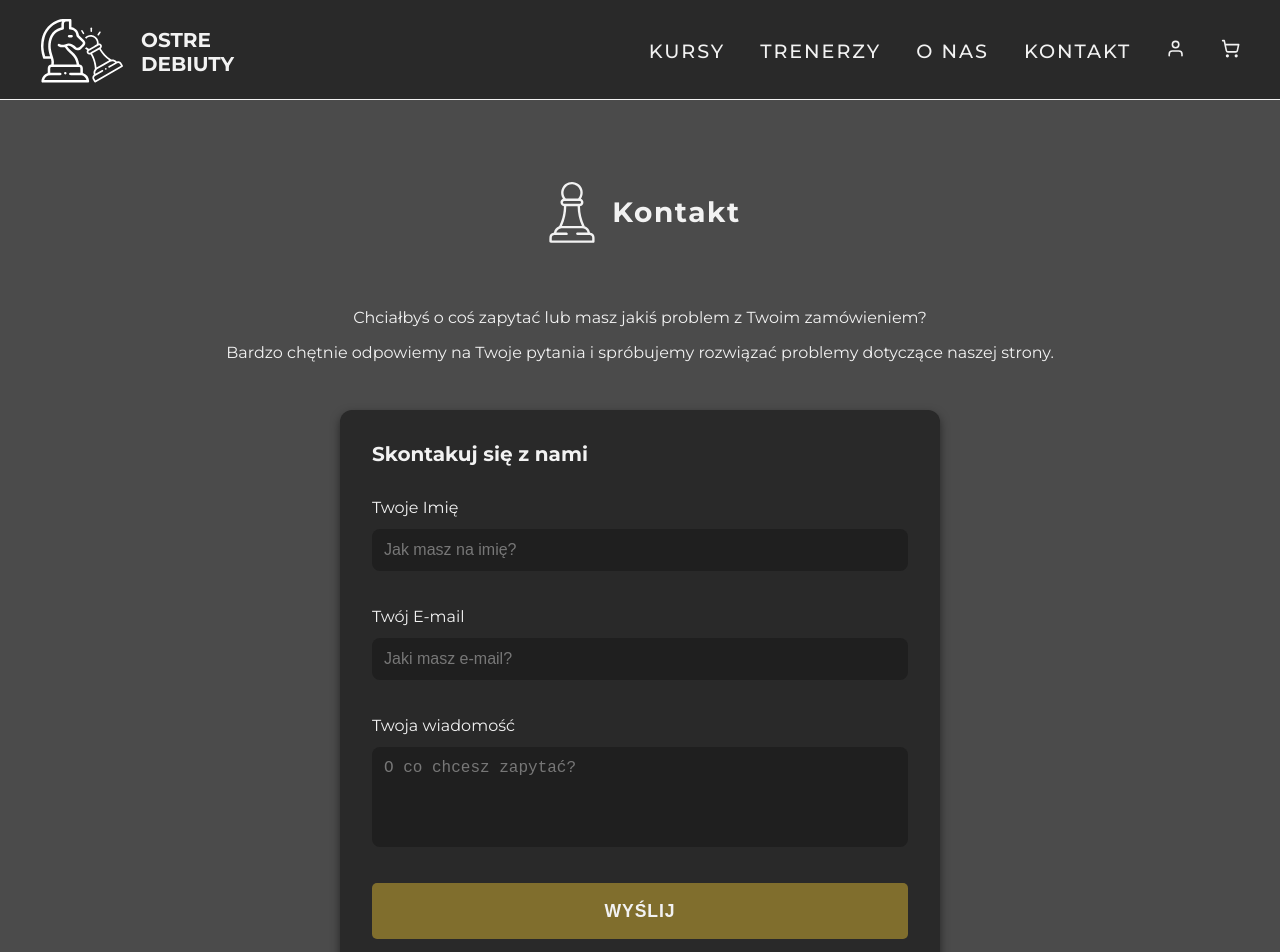
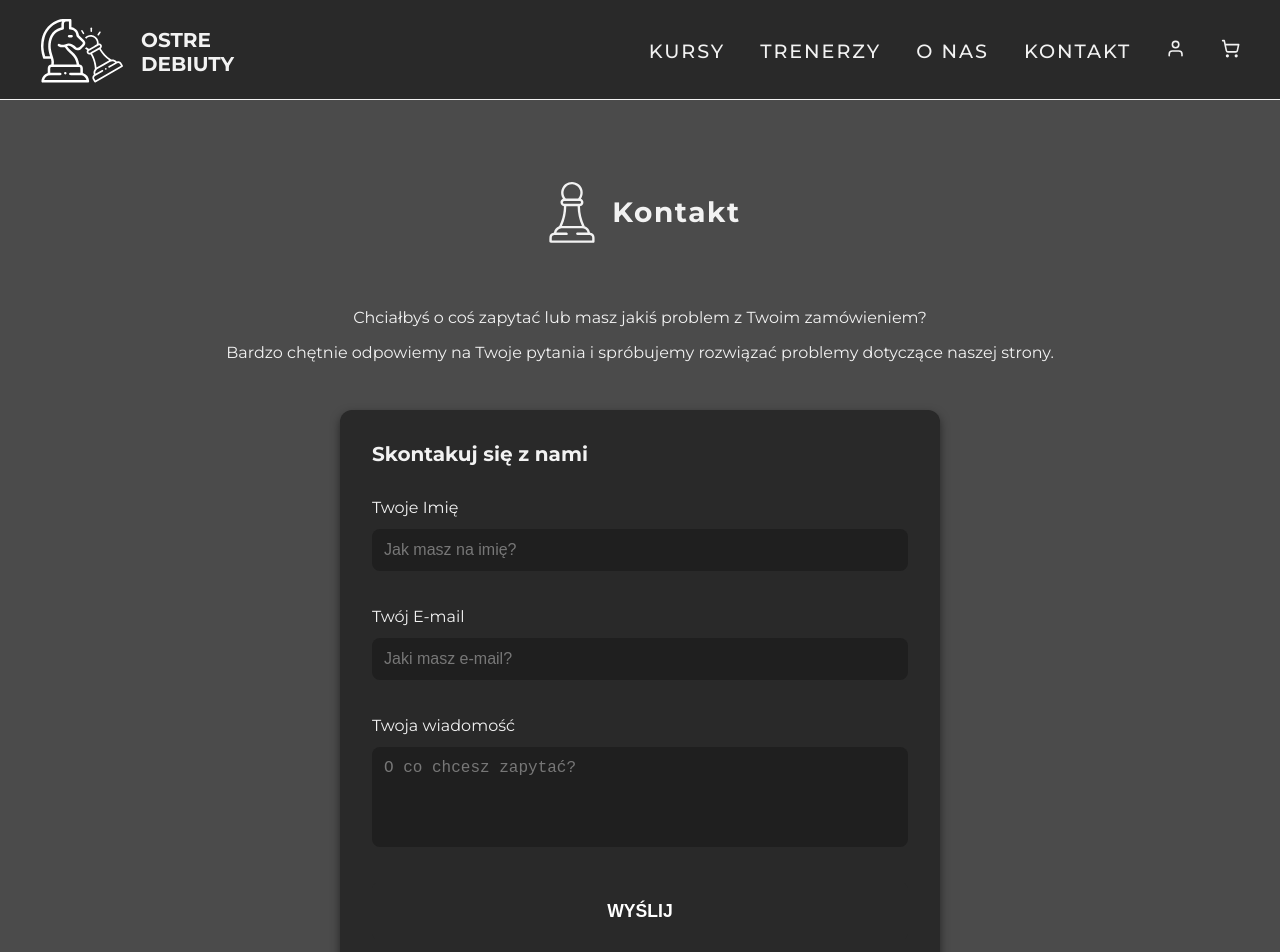
Before and after one commit to BartekKuzniewski/ostre-debiuty, a React (Vite) app: page /kontakt in a window 1280 px wide. Shown: the top 952 px of the page. Built offline with nearby package versions, Linux system fonts and the light colour scheme.

Commit message:
create button component

```diff
--- /dev/null
+++ b/src/components/Button/Button.jsx
@@ -0,0 +1,4 @@
+import styles from './Button.module.css';
+export function Button({ children }) {
+	return <button className={styles.button}>{children}</button>;
+}
--- /dev/null
+++ b/src/components/Button/Button.module.css
@@ -0,0 +1,16 @@
+.button {
+	background-color: var(--color-dark);
+	color: #fff;
+	border: none;
+	padding: 1.1rem 1.25rem;
+	cursor: pointer;
+	font-size: 1.1rem;
+	font-weight: 700;
+	text-transform: uppercase;
+	border-radius: 5px;
+	transition: background-color 0.3s;
+}
+
+.button:hover {
+	background-color: var(--color-gold);
+}
--- a/src/components/ContactForm/ContactForm.jsx
+++ b/src/components/ContactForm/ContactForm.jsx
@@ -1,6 +1,7 @@
 import { useState } from 'react';
 import emailjs from '@emailjs/browser';
 import styles from './ContactForm.module.css';
+import { Button } from '../Button/Button';
 
 // const key = import.meta.env.VITE_PUBLIC_KEY;
 
@@ -107,9 +108,10 @@ export function ContactForm() {
 						<p className={styles.errorMessage}>{errors.message}</p>
 					)}
 				</div>
-				<button type='submit' className={styles.button}>
+				<Button type='submit'>Wyślij</Button>
+				{/* <button type='submit' className={styles.button}>
 					Wyślij
-				</button>
+				</button> */}
 			</form>
 
 			{showModal && (
--- a/src/components/Header/Header.jsx
+++ b/src/components/Header/Header.jsx
@@ -1,7 +1,8 @@
 import { Wrapper } from '../Wrapper/Wrapper';
-import styles from './header.module.css'
+import styles from './header.module.css';
 
 import headerImage from '../../assets/header-img.svg';
+import { Button } from '../Button/Button';
 
 export function Header() {
 	return (
@@ -19,7 +20,7 @@ export function Header() {
 							Ciebie. Bez względu na to czy dopiero zaczynasz, czy może masz już
 							pierwsze zwycięstwa na szachowym polu bitwy.
 						</p>
-						<button className={styles.button}>zobacz więcej</button>
+						<Button> Zobacz więcej</Button>
 					</div>
 					<div className={styles.headerImg}>
 						<img
--- a/src/components/Header/Header.module.css
+++ b/src/components/Header/Header.module.css
@@ -39,23 +39,6 @@
 	display: block;
 }
 
-.button {
-	background-color: var(--color-dark);
-	color: #fff;
-	border: none;
-	padding: 1.1rem 1.25rem;
-	cursor: pointer;
-	font-size: 1.1rem;
-	font-weight: 700;
-	text-transform: uppercase;
-	border-radius: 5px;
-	transition: background-color 0.3s;
-}
-
-.button:hover {
-	background-color: var(--color-gold);
-}
-
 @media (max-width: 1200px) {
 	.headerText h2 {
 		font-size: 1.75rem;
```
